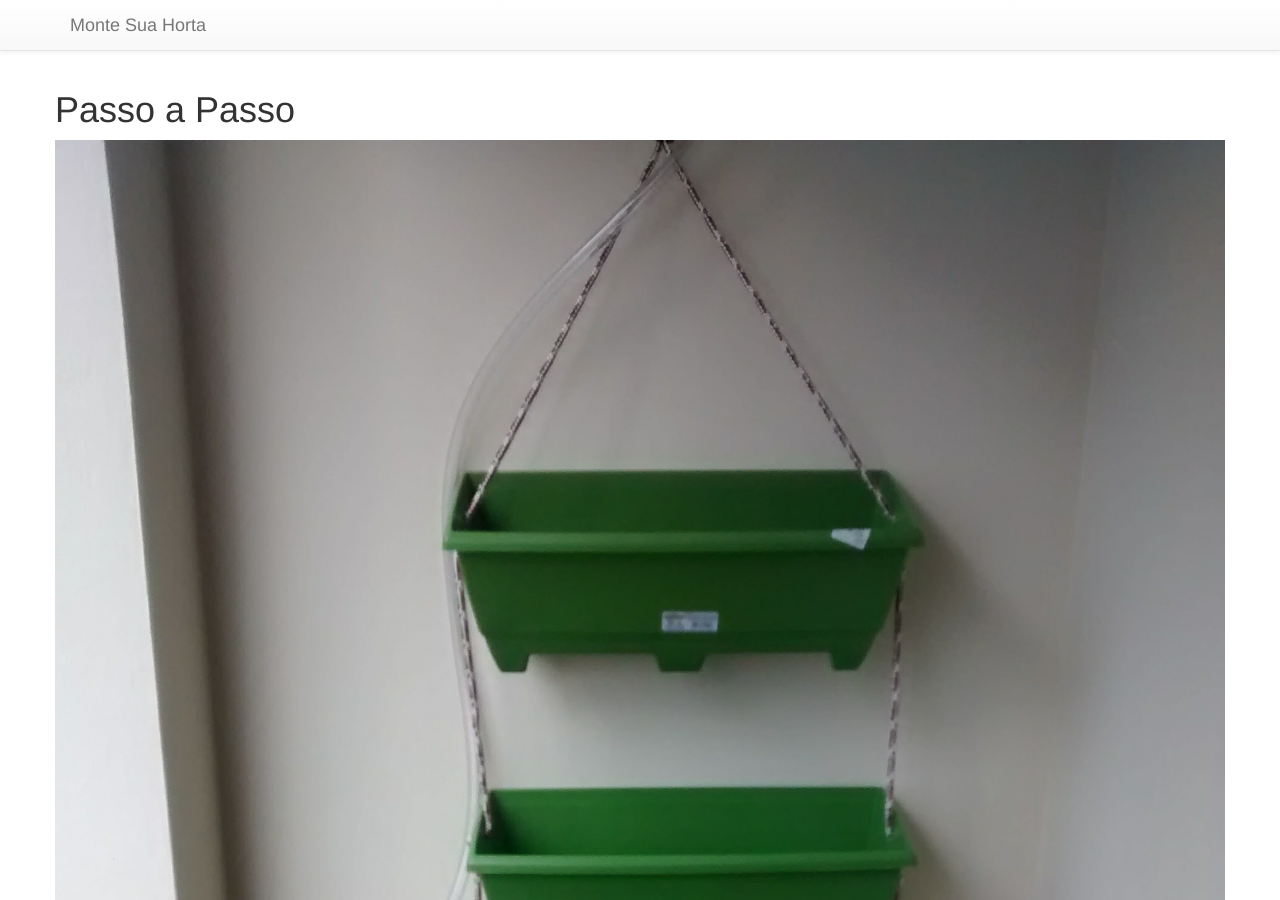
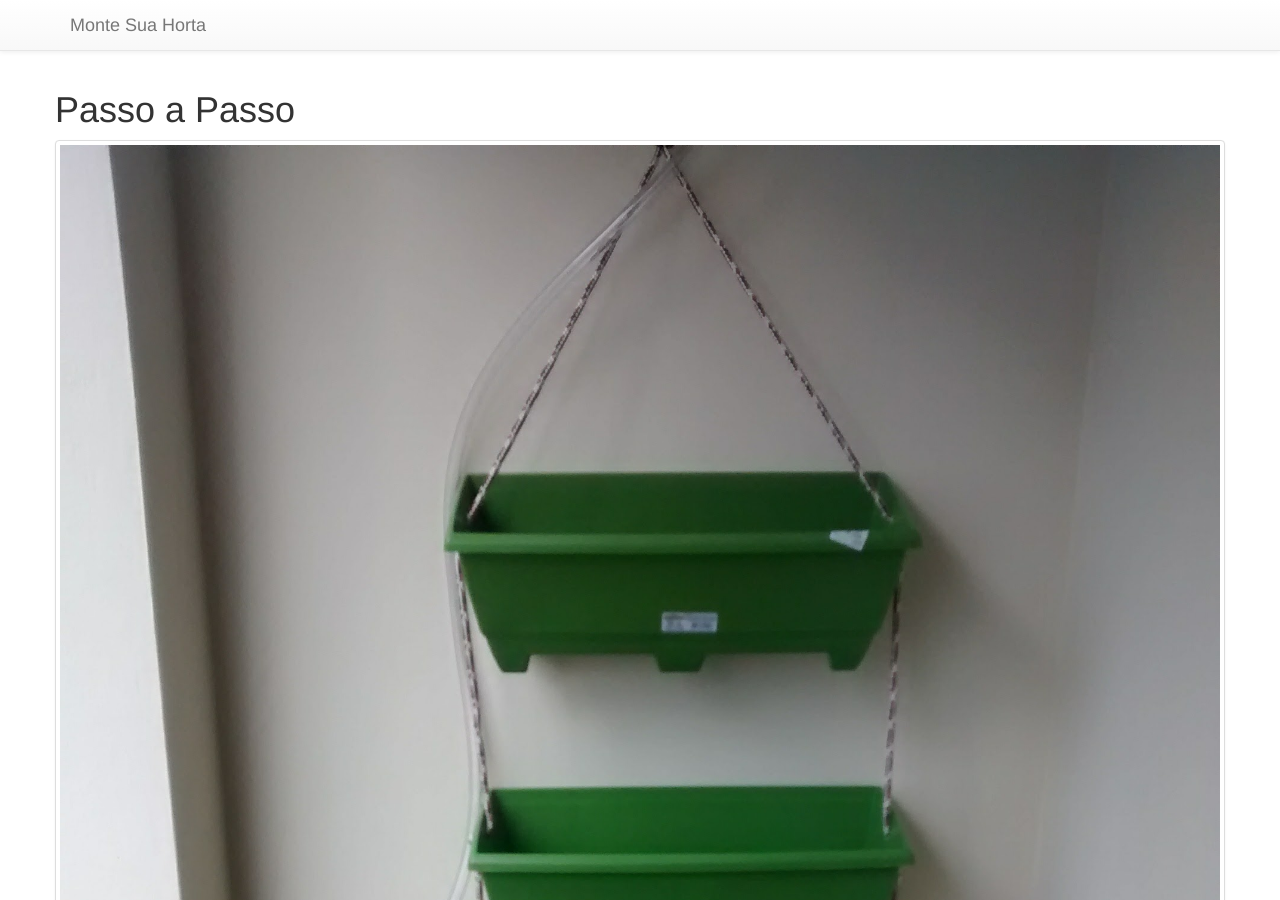
Before and after one commit to mrprompt/montesuahorta, a Jekyll site: the page built from index.md, in a window 1280 px wide and 900 px high. Built offline with Jekyll 4.4.1, drawn with Linux system fonts in a browser that asks for light colours; nearby versions of some CDN libraries.

Commit message:
responsive

```diff
--- a/index.md
+++ b/index.md
@@ -10,7 +10,7 @@ slug: index
 
 		{% assign image_files = site.static_files | where: "image", true %}
 		{% for myimage in image_files %}
-		<img src="{{ myimage.path }}" alt="Passo a passo" class="img-responsive"/>
+		<img src="{{ myimage.path }}" alt="Passo a passo" class="img-responsive thumbnail">
 		{% endfor %}
 	</div>
 	<!-- /Blog Posts -->
```
